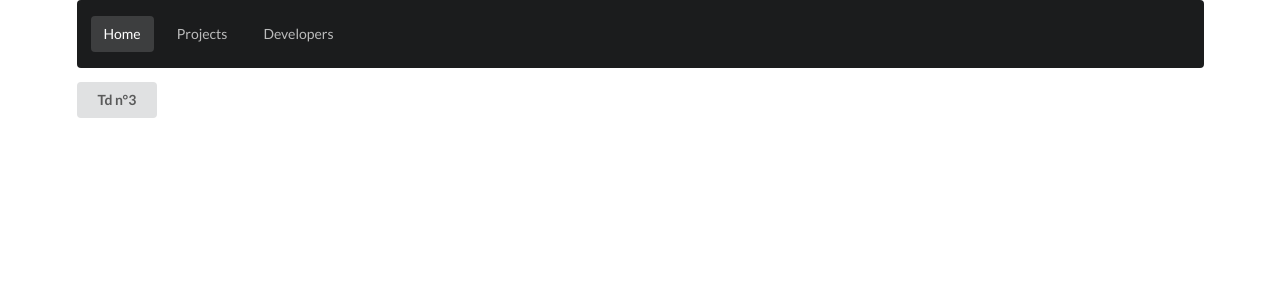
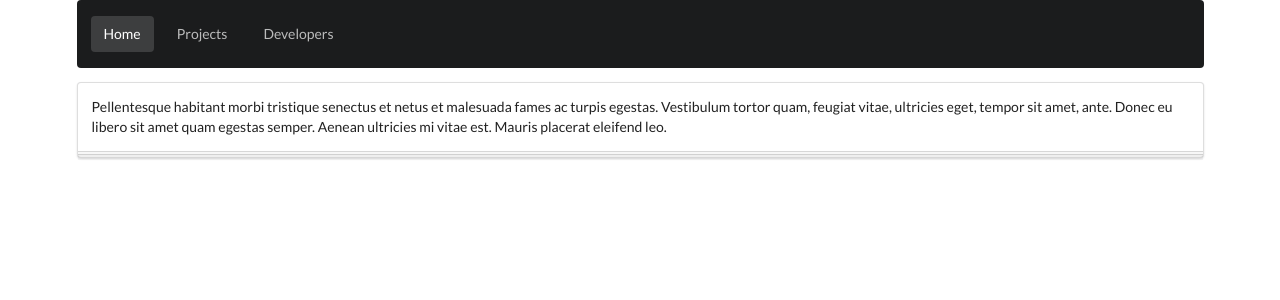
Before and after one commit to ghoussard/boards-symfony, a Symfony app: template templates/index.html.twig in a window 1280 px wide. Shown: the top 300 px of the page. Run offline with Twig, Linux system fonts and the light colour scheme; the template is opened without the code that fills it, so the values that code supplies are empty; some libraries are stand-ins or nearby versions.

Commit message:
Update index.html.twig

```diff
--- a/templates/index.html.twig
+++ b/templates/index.html.twig
@@ -1,6 +1,8 @@
 {% extends "base.html.twig" %}
 {%  block body %}
-    <a href="td3" class="ui button" data-ajax="td3">Td n°3</a>
+<div class="ui tall stacked segment">
+  <p>Pellentesque habitant morbi tristique senectus et netus et malesuada fames ac turpis egestas. Vestibulum tortor quam, feugiat vitae, ultricies eget, tempor sit amet, ante. Donec eu libero sit amet quam egestas semper. Aenean ultricies mi vitae est. Mauris placerat eleifend leo.</p>
+</div>
 {% endblock %}
 {% block javascripts %}
     {{ parent() }}
```
